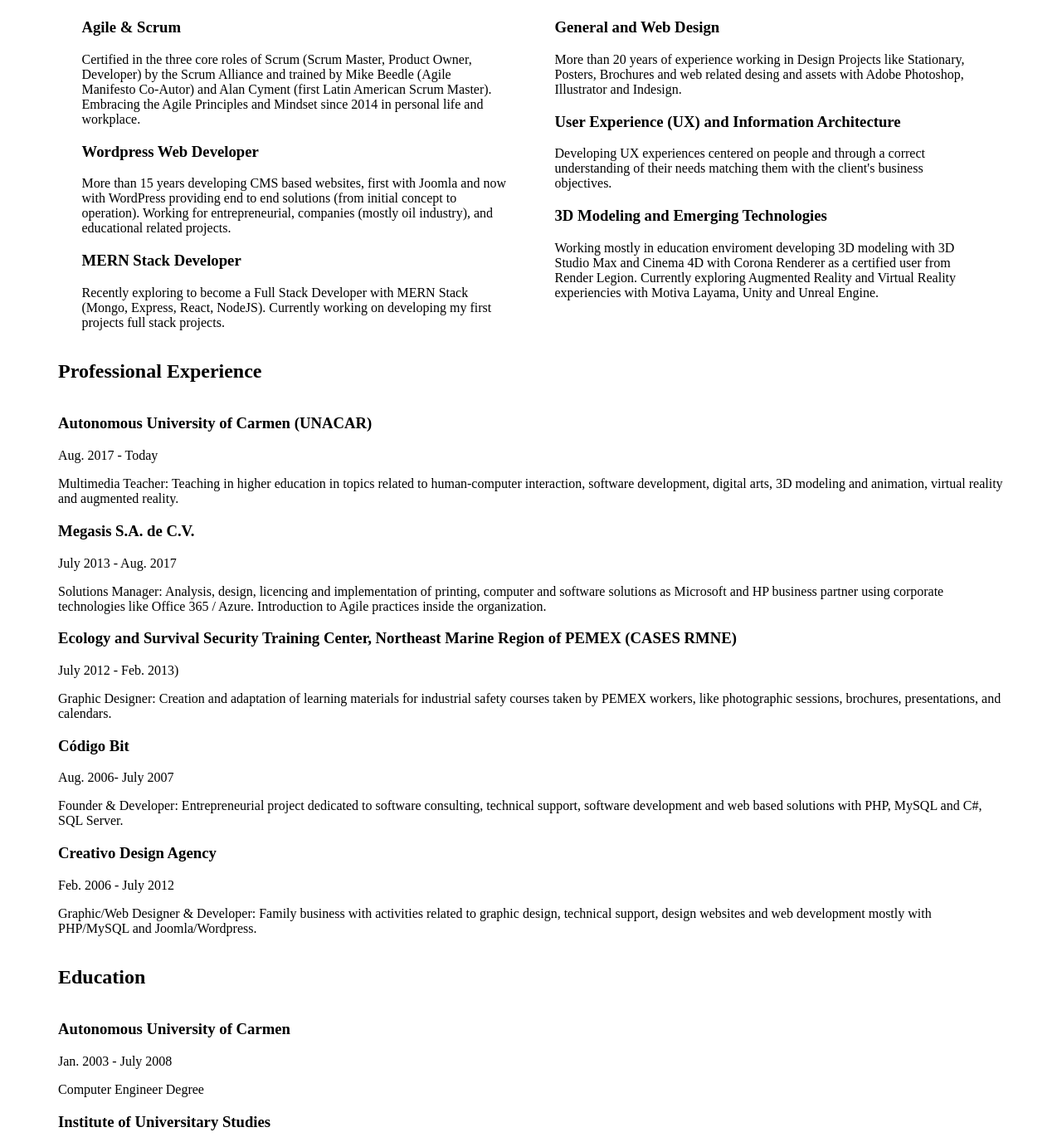
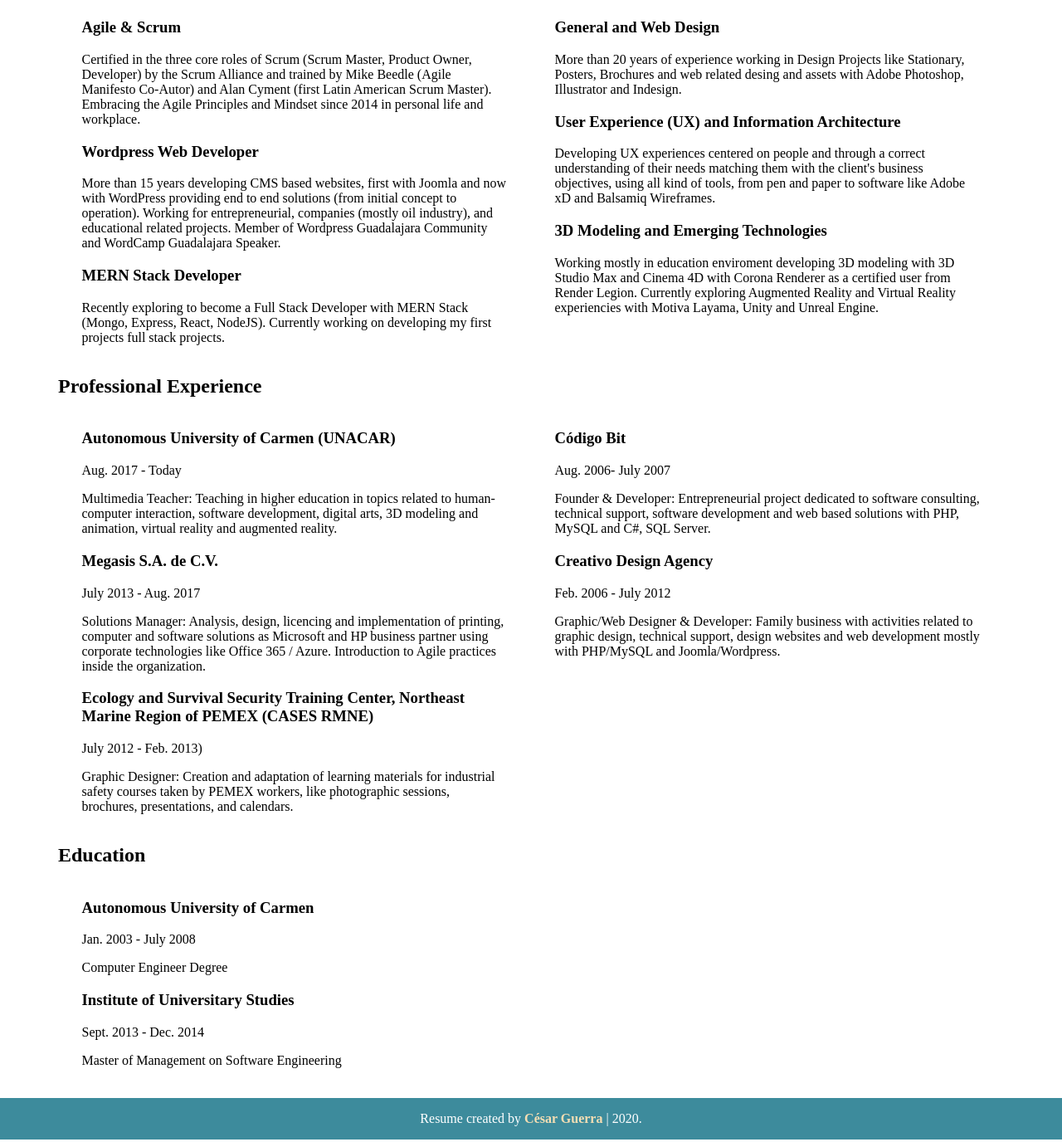
Before and after one commit to warderer/cesarguerra-cv, a plain HTML site: page index.html in a window 1280 px wide. Shown: the part 513-1889 px from the top of the page at 83% size. Drawn offline with Linux system fonts and the light colour scheme.

Commit message:
2 columns professional experience

```diff
--- a/index.html
+++ b/index.html
@@ -23,7 +23,7 @@
 </body>
 
 <main>
-    <section>
+    <section class="column-1">
         <h2>Technical Skills</h2>
         <div id="skills-content">
             <div class="column-2">
@@ -33,7 +33,7 @@
                 </article>
                 <article>
                     <h3>Wordpress Web Developer</h3>
-                    <p>More than 15 years developing CMS based websites, first with Joomla and now with WordPress providing end to end solutions (from initial concept to operation). Working for entrepreneurial, companies (mostly oil industry), and educational related projects.</p>
+                    <p>More than 15 years developing CMS based websites, first with Joomla and now with WordPress providing end to end solutions (from initial concept to operation). Working for entrepreneurial, companies (mostly oil industry), and educational related projects. Member of Wordpress Guadalajara Community and WordCamp Guadalajara Speaker.</p>
                 </article>
                 <article>
                     <h3>MERN Stack Developer</h3>
@@ -48,7 +48,7 @@
                 </article>
                 <article>
                     <h3>User Experience (UX) and Information Architecture</h3>
-                    <p>Developing UX experiences centered on people and through a correct understanding of their needs matching them with the client's business objectives.</p>
+                    <p>Developing UX experiences centered on people and through a correct understanding of their needs matching them with the client's business objectives, using all kind of tools, from pen and paper to software like Adobe xD and Balsamiq Wireframes.</p>
                 </article>
                 <article>
                     <h3>3D Modeling and Emerging Technologies</h3>
@@ -58,10 +58,10 @@
         </div>
     </section>
 
-    <section>
+    <section class="column-1">
         <h2>Professional Experience</h2>
         <div id="experience-content">
-            <div class="column-1">
+            <div class="column-2">
                 <article class="single-experience">
                     <h3>Autonomous University of Carmen (UNACAR)</h3>
                     <span class="experience-date">Aug. 2017 - Today</span>
@@ -77,6 +77,8 @@
                     <span class="experience-date">July 2012 - Feb. 2013)</span>
                     <p><span class="job-title">Graphic Designer:</span> Creation and adaptation of learning materials for industrial safety courses taken by PEMEX workers, like photographic sessions, brochures, presentations, and calendars.</p>
                 </article>
+            </div>
+            <div class="column-2">
                 <article class="single-experience">
                     <h3>Código Bit</h3>
                     <span class="experience-date">Aug. 2006- July 2007</span>
@@ -88,12 +90,13 @@
                     <p><span class="job-title">Graphic/Web Designer & Developer:</span> Family business with activities related to graphic design, technical support, design websites and web development mostly with PHP/MySQL and Joomla/Wordpress.</p>
                 </article>
             </div>
+        </div>
     </section>
 
-    <section>
+    <section class="column-1">
         <h2>Education</h2>
         <div id="education-content">
-            <div class="column-1">
+            <div class="column-2">
                 <article class="single-education">
                     <h3>Autonomous University of Carmen</h3>
                     <span class="education-date">Jan. 2003 - July 2008</span>
@@ -105,6 +108,7 @@
                     <p>Master of Management on Software Engineering</p>
                 </article>
             </div>
+        </div>
     </section>
 
 </main>
```
